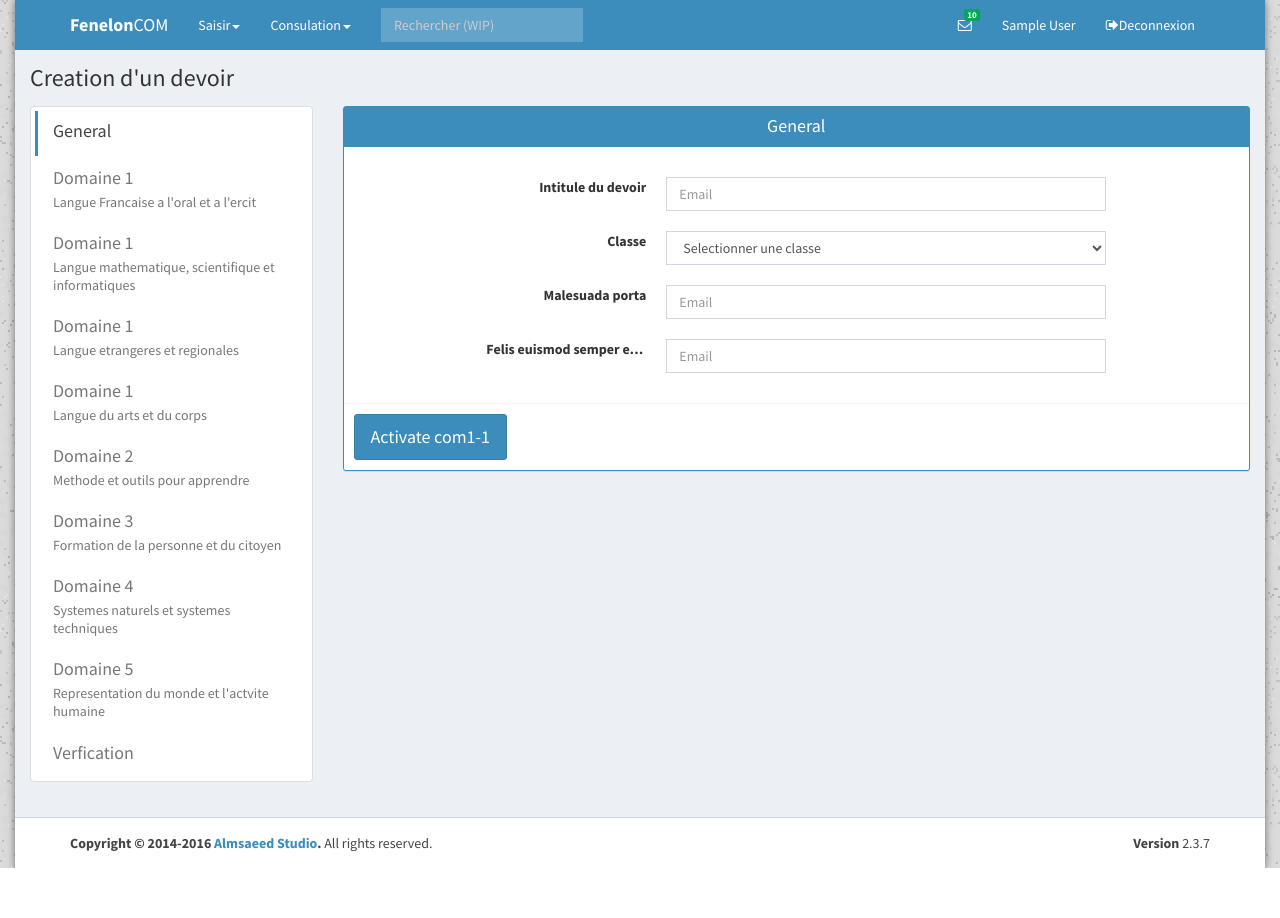
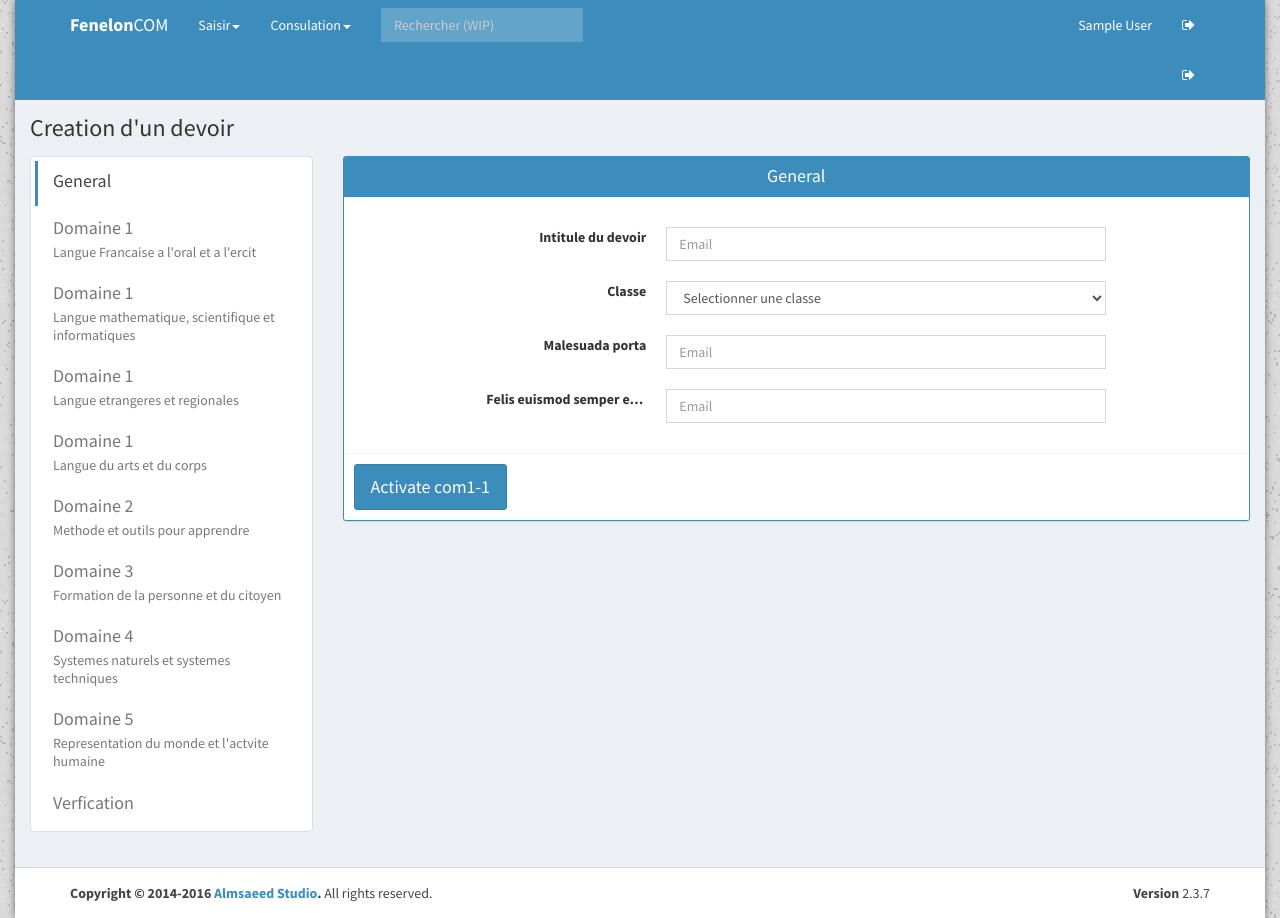
Before and after one commit to thomasxd24/CompetenceFenelon, a PHP site: page /saisir/devoir in a window 1280 px wide. Before the commit the page ends 868 px from the top, so only its background shows below. Run offline with PHP 8.4, Linux system fonts and the light colour scheme; the visitor is signed in with stand-in values (Sample User, id 1); data that the repository does not hold is empty; some libraries are stand-ins or nearby versions.

Commit message:
inital upload

```diff
--- a/saisir/devoir/index.php
+++ b/saisir/devoir/index.php
@@ -72,43 +72,12 @@ include("../../check.php");
                 <!-- Navbar Right Menu -->
                 <div class="navbar-custom-menu">
                     <ul class="nav navbar-nav">
-                        <!-- Messages: style can be found in dropdown.less-->
-                        <li class="dropdown messages-menu">
-                            <!-- Menu toggle button -->
-                            <a href="#" class="dropdown-toggle" data-toggle="dropdown">
-                                <i class="fa fa-envelope-o"></i>
-                                <span class="label label-success">10</span>
-                            </a>
-                            <ul class="dropdown-menu">
-                                <li class="header">Vous avez 10 messages</li>
-                                <li>
-                                    <!-- inner menu: contains the messages -->
-                                    <ul class="menu pull-left">
-                                        <li><!-- start message -->
-                                            <a href="#">
-
-                                                <!-- Message title and timestamp -->
-                                                <h4>
-                                                    Service Technique
-                                                    <small><i class="fa fa-clock-o"></i> 5 mins</small>
-                                                </h4>
-                                                <!-- The message -->
-                                                <p>La systeme de massagerie est travail en cours...</p>
-                                            </a>
-                                        </li>
-                                        <!-- end message -->
-                                    </ul>
-                                    <!-- /.menu -->
-                                </li>
-
-                            </ul>
-                        </li>
-                        <!-- /.messages-menu -->
                         <li>
                             <a href="#"><?php echo $user_check ?></a>
                         </li>
                         <li>
-                            <a href="/logout.php"><i class="fa fa-sign-out"></i>Deconnexion</a>
+                            <a href="/logout.php"><i class="fa fa-sign-out"></i></a>
+                            <a href="/logout.php"><i class="fa fa-sign-out"></i></a>
                         </li>
 
                     </ul>
```
